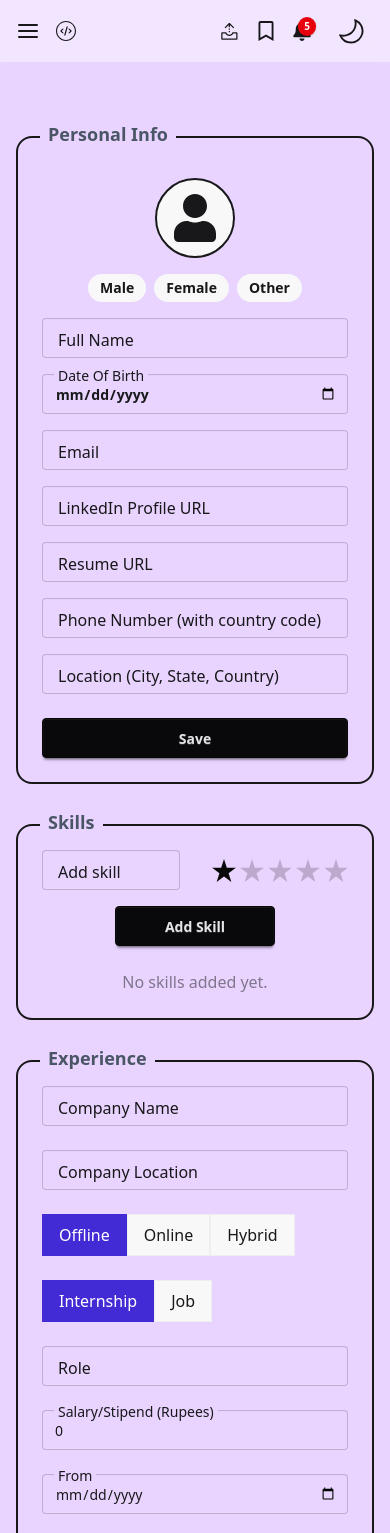
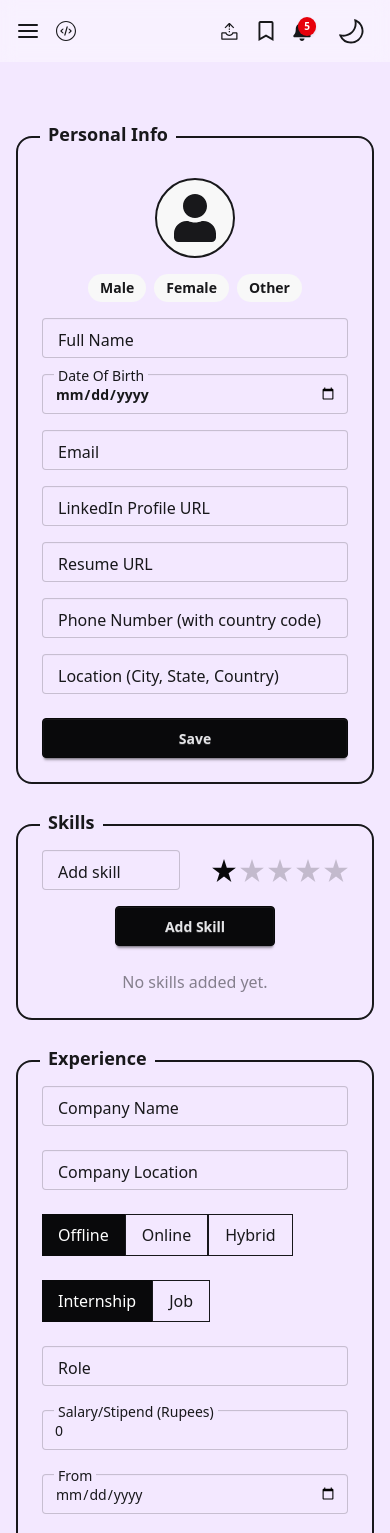
Before and after one commit to saurabhk1410/Job-Portal, a React (Vite) app: page /profile in a window 390 px wide. Shown: the top 1533 px of the page. Built offline with nearby package versions, Linux system fonts and the light colour scheme.

Commit message:
changed color theme and fixed responsiveness for all the pages

```diff
--- a/src/App.jsx
+++ b/src/App.jsx
@@ -22,7 +22,7 @@ const App = () => {
   return (
     <Router>
       <div
-className={`min-h-screen pt-24 ${theme === "light" ? "bg-purple-200" : "bg-base-100"}`}>
+className={`min-h-screen pt-24 ${theme === "light" ? "bg-purple-100" : "bg-base-100"}`}>
 <Navbar />
         <Routes>
           <Route path="/" element={<Home />} />
--- a/src/components/JobListing/JobCard.jsx
+++ b/src/components/JobListing/JobCard.jsx
@@ -140,11 +140,11 @@ const JobCard = ({ job, onAction }) => {
 
 
         {/* Skills */}
-        <div className="grid grid-cols-2 sm:grid-cols-3 gap-2">
+        <div className="grid grid-cols-2 sm:grid-cols-3 sm:gap-x-8 gap-y-2">
           {job.skills.map((skill, i) => (
             <span
               key={i}
-              className="border-0 w-24 inline-flex items-center px-2.5 py-0.5 rounded-full text-xs font-medium badge bg-purple-100 text-purple-800  gap-1.5 "
+              className="border-0 w-24 flex items-center px-2.5 py-0.5 rounded-full text-xs font-medium badge bg-purple-100 text-purple-800"
             >
               {getSkillIcon(skill)}
               {skill}
@@ -175,7 +175,7 @@ const JobCard = ({ job, onAction }) => {
       {/* ✅ Job Posted Date – Bottom Left on Border */}
       <p
         className={`absolute -bottom-2.5 left-4 text-xs px-2 ${
-          theme == "light" ? "bg-purple-200" : "bg-base-100"
+          theme == "light" ? "bg-purple-100" : "bg-base-100"
         }`}
       >
         Posted {job.postedDate}
--- a/src/components/ProfileInfo/ExperienceForm .jsx
+++ b/src/components/ProfileInfo/ExperienceForm .jsx
@@ -80,7 +80,7 @@ const ExperienceForm = () => {
 
   return (
     <div className="relative max-w-3xl mx-auto mt-10">
-      <div className={`absolute -top-4 left-6 px-2 text-lg font-semibold text-gray-600 ${theme=="light"?"bg-purple-200":"bg-base-100"}`}>
+      <div className={`absolute -top-4 left-6 px-2 text-lg font-semibold  ${theme=="light"?"bg-purple-100":"bg-base-100"}`}>
         Experience
       </div>
       <div className="p-6 border-2 rounded-2xl">
@@ -110,12 +110,15 @@ const ExperienceForm = () => {
    type="button"
    onClick={() => handleChange({ target: { name: "mode", value: mode } })}
    className={`px-4 py-2 cursor-pointer border transition-colors duration-200
-          ${form.mode === mode
-            ? "bg-primary text-white border-primary"
-            : "bg-base-200 text-base-content border-base-300 hover:bg-base-300"}`}
+     ${
+       form.mode === mode
+         ? "bg-neutral text-white border-0"
+         : `${theme === "light" ? "bg-purple-100" : "bg-base-200"} text-base-content hover:bg-base-300`
+     }`}
  >
    {mode}
  </button>
+
     ))}
   </div>
 </div>
@@ -130,8 +133,9 @@ const ExperienceForm = () => {
         onClick={() => setForm((prev) => ({ ...prev, type }))}
         className={`px-4 py-2 cursor-pointer border transition-colors duration-200
           ${form.type === type
-            ? "bg-primary text-white border-primary"
-            : "bg-base-200 text-base-content border-base-300 hover:bg-base-300"}`}
+            ? "bg-neutral text-white border-0"
+            : `${theme === "light" ? "bg-purple-100" : "bg-base-200"} text-base-content hover:bg-base-300`
+            }`}
       >
         {type}
       </button>
--- a/src/components/ProfileInfo/FloatingInput.jsx
+++ b/src/components/ProfileInfo/FloatingInput.jsx
@@ -27,7 +27,7 @@ const FloatingInput = ({
         required={required}
         placeholder=" "
         autoComplete="off"
-        className={`input input-bordered w-full peer placeholder-transparent focus:outline-none ${className}   ${theme=="light"?"bg-purple-200":"bg-base-100"}`}
+        className={`input input-bordered w-full peer placeholder-transparent focus:outline-none ${className}   ${theme=="light"?"bg-purple-100":"bg-base-100"}`}
         {...rest}
       />
       <label
@@ -41,7 +41,7 @@ const FloatingInput = ({
           peer-focus:text-base-content
           font-light
           cursor-text
-          ${theme=="light"?"bg-purple-200":"bg-base-100"}
+          ${theme=="light"?"bg-purple-100":"bg-base-100"}
         `}
       >
         {label}
--- a/src/components/ProfileInfo/PersonalInfo.jsx
+++ b/src/components/ProfileInfo/PersonalInfo.jsx
@@ -88,7 +88,7 @@ const UserCardForm = () => {
     onSubmit={handleSubmit}
     className="border-2 rounded-2xl p-6 pt-10 font-semibold"
   >
-    <span className={`absolute -top-4 left-6   ${theme=="light"?"bg-purple-200":"bg-base-100"} px-2 text-lg font-semibold text-gray-600`}>
+    <span className={`absolute -top-4 left-6   ${theme=="light"?"bg-purple-100":"bg-base-100"} px-2 text-lg font-semibold `}>
       Personal Info
     </span>
       <div className="flex flex-col items-center mb-4">
--- a/src/components/ProfileInfo/SkillsForm.jsx
+++ b/src/components/ProfileInfo/SkillsForm.jsx
@@ -42,7 +42,7 @@ const SkillsForm = () => {
 
   return (
     <div className="relative max-w-3xl mx-auto mt-10">
-      <div className={`absolute -top-4 left-6 px-2 text-lg font-semibold text-gray-600   ${theme=="light"?"bg-purple-200":"bg-base-100"}`}>
+      <div className={`absolute -top-4 left-6 px-2 text-lg font-semibold   ${theme=="light"?"bg-purple-100":"bg-base-100"}`}>
         Skills
       </div>
       <div className="p-6 border-2 rounded-2xl">
--- a/src/pages/AboutPage.jsx
+++ b/src/pages/AboutPage.jsx
@@ -1,8 +1,9 @@
 import React from "react";
 import { motion } from "framer-motion";
 import { FiTarget, FiUsers, FiZap, FiCode, FiAward } from "react-icons/fi";
-
+import { useTheme } from "../context/ThemeContext";
 const AboutPage = ({colormode}) => {
+  const {theme}=useTheme();
  console.log(colormode);
 
   const fadeIn = {
@@ -66,22 +67,22 @@ const AboutPage = ({colormode}) => {
         className="mb-16"
       >
         <div className="flex items-start gap-4 mb-6">
-          <div className="p-3 bg-purple-100 rounded-lg text-purple-600">
+          <div className="p-3  rounded-lg text-purple-600">
             <FiUsers className="text-2xl" />
           </div>
           <h2 className="text-2xl font-semibold text-gray-800 pt-1">Who We Help</h2>
         </div>
 
         <div className="grid md:grid-cols-3 gap-6">
-          <div className="bg-white p-6 rounded-xl shadow-sm border border-gray-100 hover:shadow-md transition-shadow">
+          <div className="p-6 rounded-xl border hover:shadow-md transition-shadow">
             <h3 className="font-bold text-lg mb-2 text-gray-800">👩‍💻 Job Seekers</h3>
             <p className="text-gray-600">Discover full-time and part-time opportunities that match your skills</p>
           </div>
-          <div className="bg-white p-6 rounded-xl shadow-sm border border-gray-100 hover:shadow-md transition-shadow">
+          <div className=" p-6 rounded-xl border hover:shadow-md transition-shadow">
             <h3 className="font-bold text-lg mb-2 text-gray-800">🎓 Interns</h3>
             <p className="text-gray-600">Find remote/on-site internships with verified companies</p>
           </div>
-          <div className="bg-white p-6 rounded-xl shadow-sm border border-gray-100 hover:shadow-md transition-shadow">
+          <div className=" p-6 rounded-xl border hover:shadow-md transition-shadow">
             <h3 className="font-bold text-lg mb-2 text-gray-800">🏢 Employers</h3>
             <p className="text-gray-600">Reach passionate and skilled developers with ease</p>
           </div>
@@ -101,7 +102,7 @@ const AboutPage = ({colormode}) => {
           {features.map((feature, index) => (
             <div
               key={index}
-              className="bg-white p-6 rounded-xl shadow-sm border border-gray-100 hover:shadow-md transition-shadow flex flex-col items-center text-center"
+              className=" p-6 rounded-xl  border  hover:shadow-md transition-shadow flex flex-col items-center text-center"
             >
               <div className="p-3 bg-indigo-100 rounded-lg text-indigo-600 mb-4">
                 {feature.icon}
--- a/src/pages/ContactPage.jsx
+++ b/src/pages/ContactPage.jsx
@@ -41,7 +41,7 @@ const ContactPage = () => {
       transition={{ duration: 0.5 }}
       className="relative max-w-4xl sm:mx-auto mt-10 mx-2"
     >
-      <p className={`absolute -top-3 left-6 ${theme=="light"?"bg-purple-200":"bg-base-100"} px-4 text-xl font-sans z-10`}>
+      <p className={`absolute -top-3 left-6 ${theme=="light"?"bg-purple-100":"bg-base-100"} px-4 text-xl font-sans z-10`}>
         Contact Us
       </p>
 
@@ -76,7 +76,7 @@ const ContactPage = () => {
       <textarea
         name="message"
         rows="5"
-        className={`${theme=="light"?"bg-purple-200":"bg-base-100"} textarea textarea-bordered w-full peer pt-6 resize-none focus:outline-0`}
+        className={`${theme=="light"?"bg-purple-100":"bg-base-100"} textarea textarea-bordered w-full peer pt-6 resize-none focus:outline-0`}
         placeholder=" "
         value={formData.message}
         onChange={handleChange}
--- a/src/pages/Notifications.jsx
+++ b/src/pages/Notifications.jsx
@@ -91,10 +91,7 @@ const Notifications = () => {
       initial="hidden"
       animate="visible"
     >
-      <div className="flex items-center gap-2 mb-6">
-        <BellIcon className="w-6 h-6 text-primary" />
-        <h2 className="text-3xl font-bold">Notifications</h2>
-      </div>
+
 
       {/* Filter Buttons */}
       <div className="flex gap-3 mb-6">
```
Lines whose indentation alone changed are shown as unchanged.
